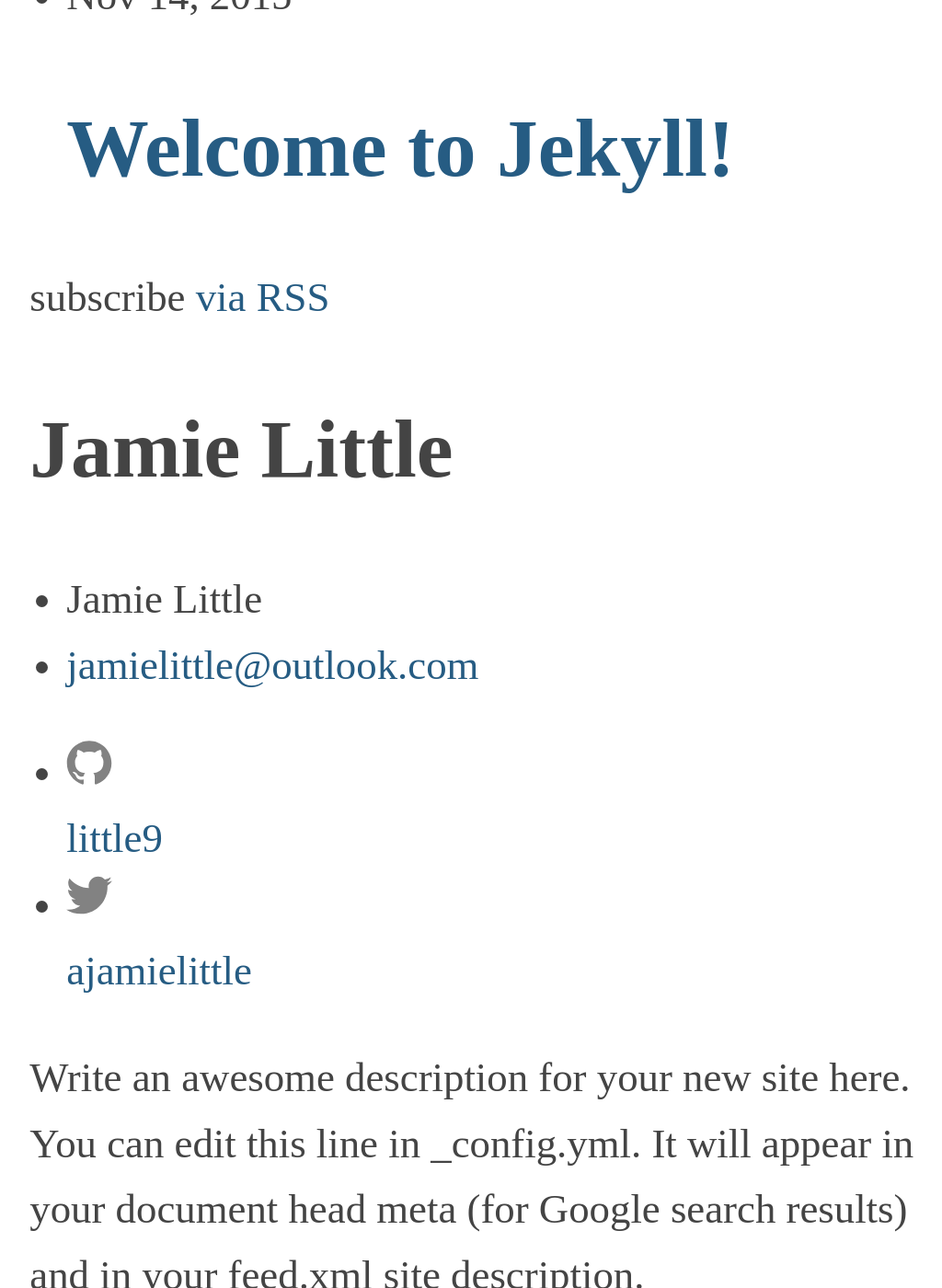
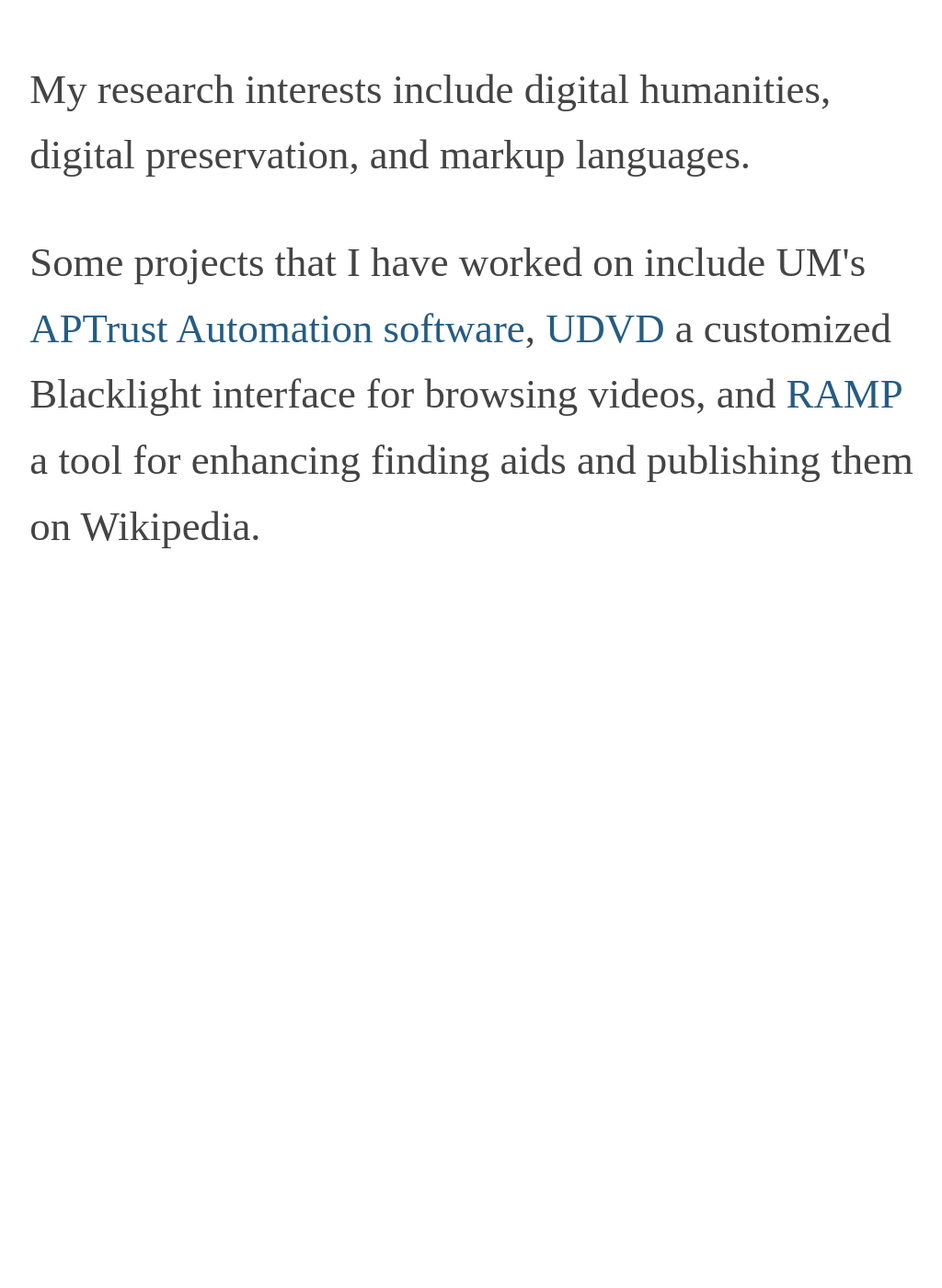
Before and after one commit to little9/little9.github.io, a Jekyll site: the page built from index.html, in a window 1280 px wide and 1400 px high, scrolled down 518 px. Shown: the whole window at 92% size, without its empty margins (120-1144 px from the left). Built offline with Jekyll 4.4.1, drawn with Linux system fonts in a browser that asks for light colours; after the commit the page ends 1234 px from its top, so only the background shows below that; some of the changed text lies outside the part shown.

Commit message:
Updating

```diff
--- a/_config.yml
+++ b/_config.yml
@@ -9,10 +9,8 @@
 title: Jamie Little
 email: jamielittle@outlook.com
 description: > # this means to ignore newlines until "baseurl:"
-  Write an awesome description for your new site here. You can edit this
-  line in _config.yml. It will appear in your document head meta (for
-  Google search results) and in your feed.xml site description.
-baseurl: "/" # the subpath of your site, e.g. /blog
+
+baseurl: "" # the subpath of your site, e.g. /blog
 url: "http://little9.github.io" # the base hostname & protocol for your site
 twitter_username: ajamielittle
 github_username:  little9
--- a/_includes/footer.html
+++ b/_includes/footer.html
@@ -2,36 +2,6 @@
 
   <div class="wrapper">
 
-    <h2 class="footer-heading">{{ site.title }}</h2>
-
-    <div class="footer-col-wrapper">
-      <div class="footer-col footer-col-1">
-        <ul class="contact-list">
-          <li>{{ site.title }}</li>
-          <li><a href="mailto:{{ site.email }}">{{ site.email }}</a></li>
-        </ul>
-      </div>
-
-      <div class="footer-col footer-col-2">
-        <ul class="social-media-list">
-          {% if site.github_username %}
-          <li>
-            {% include icon-github.html username=site.github_username %}
-          </li>
-          {% endif %}
-
-          {% if site.twitter_username %}
-          <li>
-            {% include icon-twitter.html username=site.twitter_username %}
-          </li>
-          {% endif %}
-        </ul>
-      </div>
-
-      <div class="footer-col footer-col-3">
-        <p>{{ site.description }}</p>
-      </div>
-    </div>
 
   </div>
 
--- a/_includes/header.html
+++ b/_includes/header.html
@@ -2,7 +2,7 @@
 
   <div class="wrapper">
 
-    <a class="site-title" href="{{ site.baseurl }}/">{{ site.title }}</a>
+   <h1><a class="site-title" href="{{ site.baseurl }}/">{{ site.title }}</a></h1>
 
     <nav class="site-nav">
       <a href="#" class="menu-icon">
--- a/_includes/icon-github.html
+++ /dev/null
@@ -1 +0,0 @@
-<a href="https://github.com/{{ include.username }}"><span class="icon icon--github">{% include icon-github.svg %}</span><span class="username">{{ include.username }}</span></a>
--- a/_includes/icon-twitter.html
+++ /dev/null
@@ -1 +0,0 @@
-<a href="https://twitter.com/{{ include.username }}"><span class="icon icon--twitter">{% include icon-twitter.svg %}</span><span class="username">{{ include.username }}</span></a>
--- a/index.html
+++ b/index.html
@@ -4,20 +4,14 @@
 
 <div class="home">
 
-  <h1 class="page-heading">Posts</h1>
+<p>
+I'm a software developer at the <a href="http://library.miami.edu">University of Miami Libraries.</a></p>
 
-  <ul class="post-list">
-    {% for post in site.posts %}
-      <li>
-        <span class="post-meta">{{ post.date | date: "%b %-d, %Y" }}</span>
+<p>
+My research interests include digital humanities, digital preservation, and markup languages.</p>
 
-        <h2>
-          <a class="post-link" href="{{ post.url | prepend: site.baseurl }}">{{ post.title }}</a>
-        </h2>
-      </li>
-    {% endfor %}
-  </ul>
+<p>
+Some projects that I have worked on include UM's <a href="https://github.com/UMiamiLibraries/aptrust-automation">APTrust Automation software</a>, <a href="http://library.miami.edu/udvd">UDVD</a> a customized Blacklight interface for browsing videos, and <a href="https://github.com/UMiamiLibraries/RAMP">RAMP</a> a tool for enhancing finding aids and publishing them on Wikipedia.</p>
 
-  <p class="rss-subscribe">subscribe <a href="{{ "/feed.xml" | prepend: site.baseurl }}">via RSS</a></p>
 
 </div>
```
Also changed, not shown: blog.html (added, +23 -0 lines), _includes/icon-github.svg (deleted), _includes/icon-twitter.svg (deleted), 5 other files.
